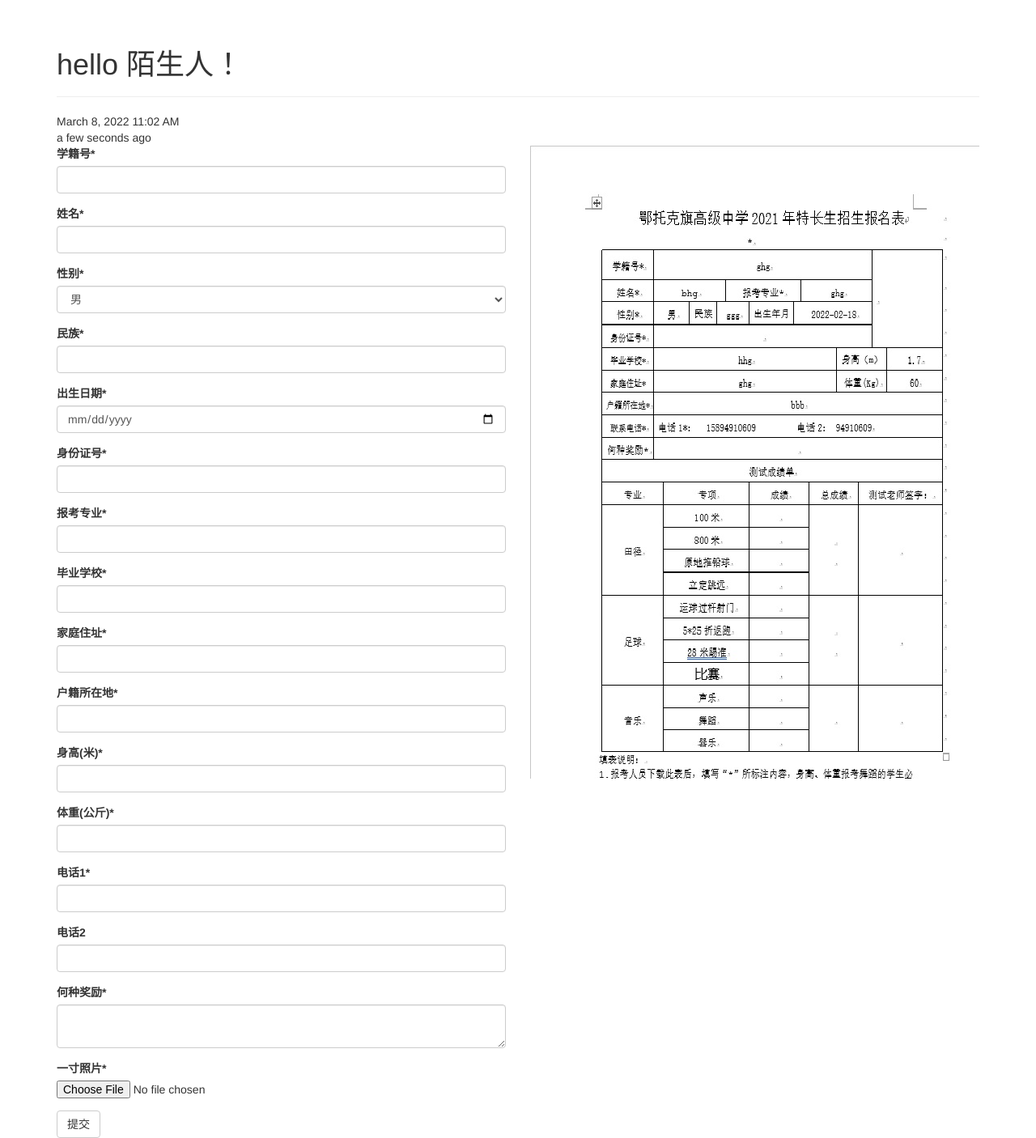
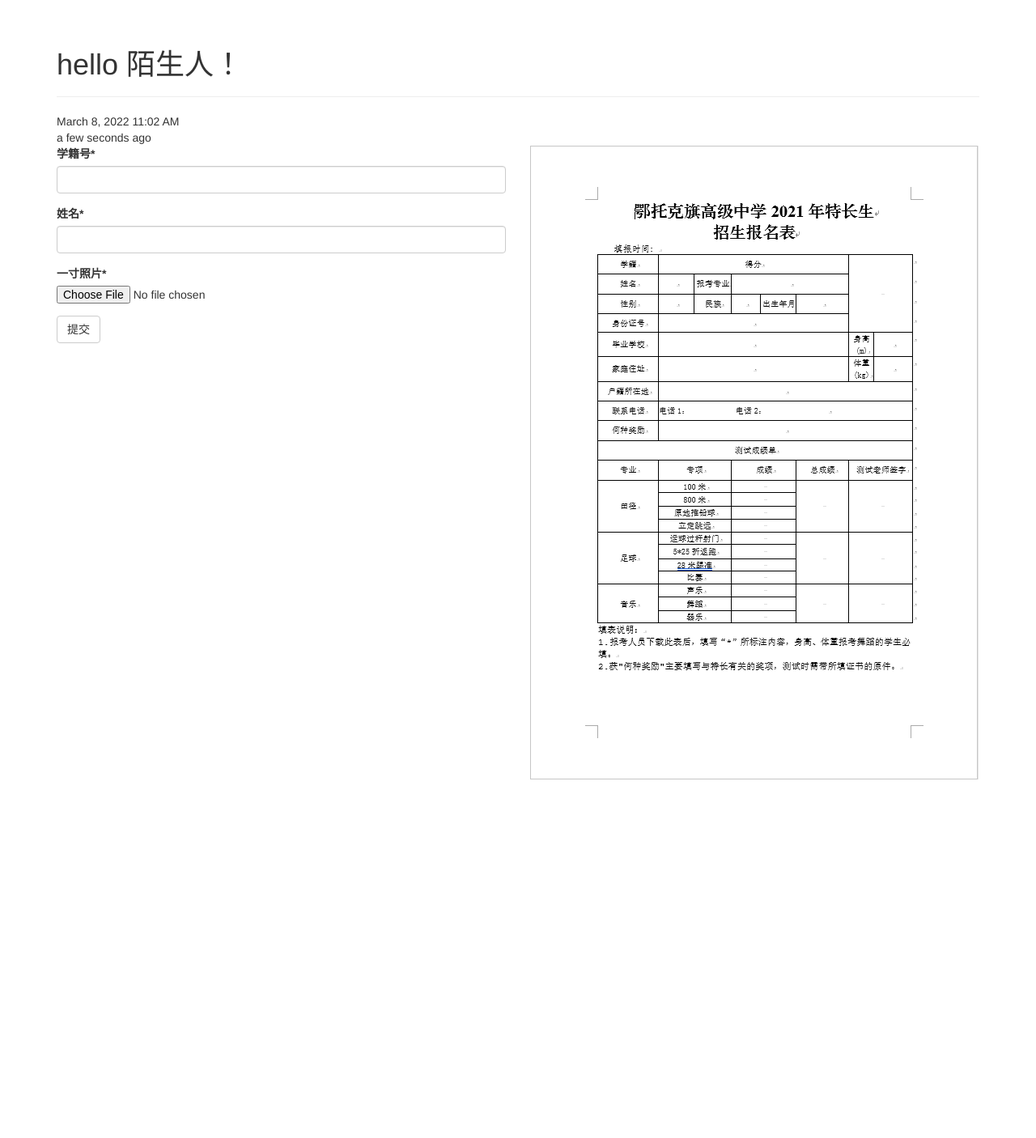
Before and after one commit to dongfangjiujian/schoolsys, a Flask app: page / in a window 1280 px wide. Shown: the part 52-1458 px from the top of the page at 81% size. After the commit the page ends 1015 px from the top, so only its background shows below. Run offline with Flask 2, Linux system fonts and the light colour scheme; some libraries are stand-ins or nearby versions.

Commit message:
整个目录

```diff
--- a/app.py
+++ b/app.py
@@ -13,6 +13,8 @@ from form import Info
 from generate import generate
 from pathlib import Path
 from flask_script import Manager,Command
+
+from add_pic import addPic
 
 app = Flask(__name__)
 app.config['SECRET_KEY']='dongfangjiujian111'
@@ -49,7 +51,11 @@ def index():
 		formData=request.form
 		fn=generate(**formData)
 		file=infoForm.photo.data
-		file.save('docs/'+fn+Path(file.filename).suffix)
+		pic_name=fn+Path(file.filename).suffix
+		doc_name=fn+".docx"
+		file.save('docs/'+pic_name)
+
+		addPic(doc_name,pic_name)
 
 		session['name']=infoForm.name.data
 		return redirect(url_for('success'))
--- a/form.py
+++ b/form.py
@@ -17,28 +17,28 @@ class Info(FlaskForm):
 	tianbao=HiddenField(render_kw={'value':tb})
 	xueji=StringField('学籍号*',validators=[DataRequired()])
 	name=StringField('姓名*',validators=[DataRequired()])
-	sex=SelectField('性别*',choices=['男','女'],validators=[DataRequired()])
+	# sex=SelectField('性别*',choices=['男','女'],validators=[DataRequired()])
 
-	minzu=StringField('民族*',validators=[DataRequired()])
-	shengri=DateField(('出生日期*'),validators=[DataRequired()])
-	ID=StringField('身份证号*',validators=[DataRequired(),Length(min=18,max=18),
-		Regexp(r'^[1-9]\d{5}(18|19|20)\d{2}((0[1-9])|(1[0-2]))(([0-2][1-9])|10|20|30|31)\d{3}[0-9Xx]$',0,'格式不正确')
-		])
+	# minzu=StringField('民族*',validators=[DataRequired()])
+	# shengri=DateField(('出生日期*'),validators=[DataRequired()])
+	# ID=StringField('身份证号*',validators=[DataRequired(),Length(min=18,max=18),
+	# 	Regexp(r'^[1-9]\d{5}(18|19|20)\d{2}((0[1-9])|(1[0-2]))(([0-2][1-9])|10|20|30|31)\d{3}[0-9Xx]$',0,'格式不正确')
+	# 	])
 
-	zhuanye=StringField('报考专业*',validators=[DataRequired()])
+	# zhuanye=StringField('报考专业*',validators=[DataRequired()])
 
 
-	xuexiao=StringField('毕业学校*',validators=[DataRequired()])
-	zhuzhi=StringField('家庭住址*',validators=[DataRequired()])
-	huji=StringField('户籍所在地*',validators=[DataRequired()])
-	shengao=FloatField('身高(米)*',validators=[DataRequired('请输入数字'),NumberRange(min=1.4,max=2.2,message='范围1.40-2.20')])
-	tizhong=FloatField('体重(公斤)*',validators=[DataRequired(),NumberRange(min=35,max=90,message='范围35-90')],render_kw={'test':'neirong'})
-	dianhua1=StringField('电话1*',validators=[
-		DataRequired(),
-		Length(min=11,max=11),
-		Regexp(r'1[3687459]\d{9}',message="手机号码格式不正确")])
-	dianhua2=TelField('电话2')
-	jiangli=TextAreaField('何种奖励*',validators=[DataRequired(message='没有请填无')])
+	# xuexiao=StringField('毕业学校*',validators=[DataRequired()])
+	# zhuzhi=StringField('家庭住址*',validators=[DataRequired()])
+	# huji=StringField('户籍所在地*',validators=[DataRequired()])
+	# shengao=FloatField('身高(米)*',validators=[DataRequired('请输入数字'),NumberRange(min=1.4,max=2.2,message='范围1.40-2.20')])
+	# tizhong=FloatField('体重(公斤)*',validators=[DataRequired(),NumberRange(min=35,max=90,message='范围35-90')],render_kw={'test':'neirong'})
+	# dianhua1=StringField('电话1*',validators=[
+	# 	DataRequired(),
+	# 	Length(min=11,max=11),
+	# 	Regexp(r'1[3687459]\d{9}',message="手机号码格式不正确")])
+	# dianhua2=TelField('电话2')
+	# jiangli=TextAreaField('何种奖励*',validators=[DataRequired(message='没有请填无')])
 	photo=FileField(label='一寸照片*',validators=[FileRequired(),FileAllowed(['jpg','png'],message='请上传jpg或png格式照片')])
 
 
--- /dev/null
+++ b/generate.py
@@ -0,0 +1,29 @@
+from mailmerge import MailMerge
+from datetime import time,datetime
+
+template='static/template.docx'
+
+document=MailMerge(template)
+
+def generate(**dict):
+
+	# for field in document.get_merge_fields() :
+
+	# 	for k,v in dict.items():
+	# 		if k in field :
+
+
+
+	# 			new_dict[k]=v
+	# 			print(new_dict)
+
+	# document.merge(new_dict)
+	# document.write('zuoxu.docx')
+
+	timestamp=datetime.now().strftime(r"%H%M%S")
+	filename=dict['name']+timestamp
+	finalname="docs/"+filename+'.docx'
+	document.merge(**dict)
+
+	document.write(finalname)
+	return filename
--- a/templates/index.html
+++ b/templates/index.html
@@ -10,7 +10,7 @@
 <div class=" ">
 <div class="row">
 <div class="col-lg-6">{{ wtf.quick_form(infoForm) }}</div>
-<div class="col-lg-6"><img src="/static/11.jpg " class="image-rounded hidden-xs hidden-sm"></div>
+<div class="col-lg-6"><img src="/static/报名表.png  " class=" hidden-xs hidden-sm"></div>
 
 
 </div>
```
Also changed, not shown: add_pic.py (added, +31 -0 lines), test.py (added, +32 -0 lines), readme.txt, static/报名表.png (added), 12 other files.
